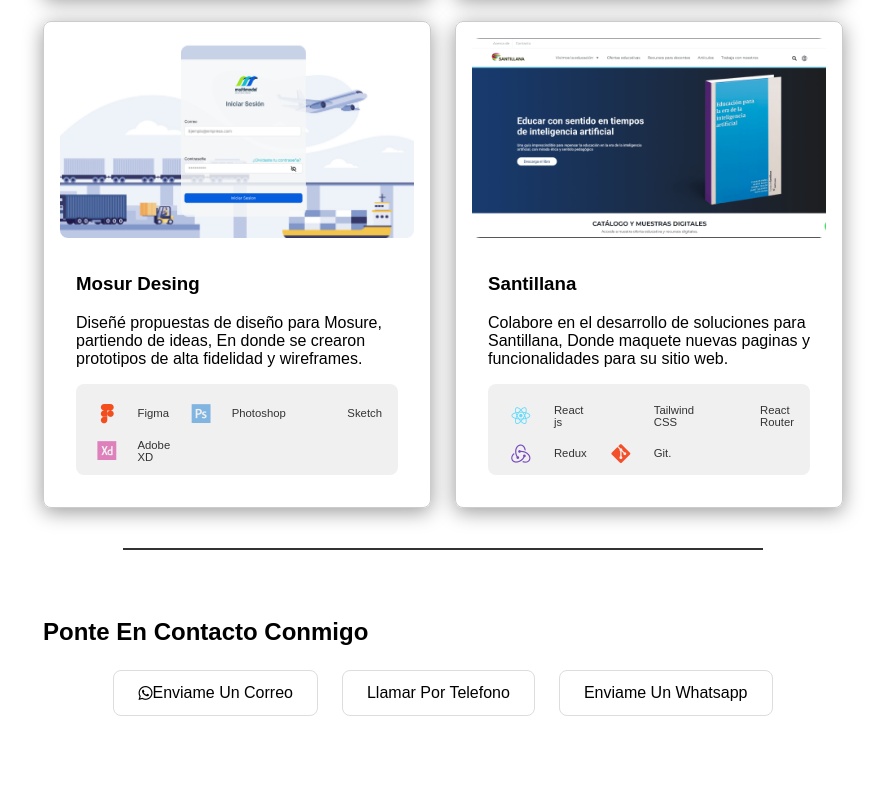
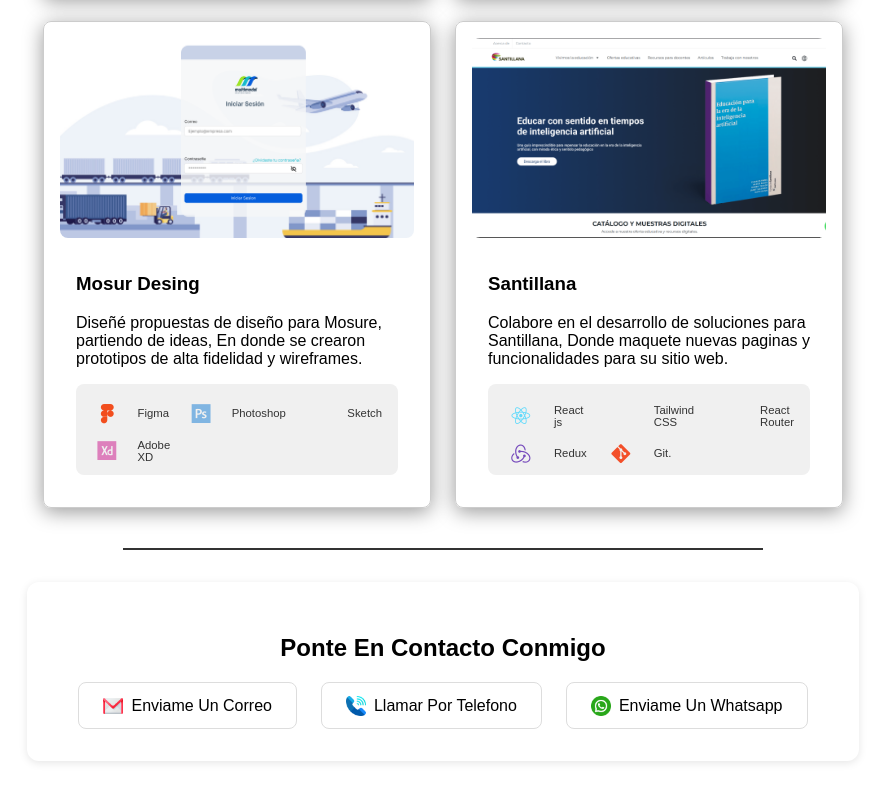
Before and after one commit to cesarBtoos12/Portafolio-Personal, a plain HTML site: page Index.html in a window 1280 px wide. Shown: the part 2148-2941 px from the top of the page, without its empty margins (197-1082 px from the left). Before the commit the page ends 2896 px from the top, so only its background shows below. Drawn offline with nearby package versions, Linux system fonts and the light colour scheme.

Commit message:
Correccion de la seccion de contacto

```diff
--- a/Index.html
+++ b/Index.html
@@ -135,9 +135,7 @@
         </ul>
 
         <ul class="skills-list hidden" id="software">
-          <li>
-            <i class="devicon-vscode-plain colored"></i>Visual Studio Code
-          </li>
+          <li><i class="devicon-vscode-plain colored"></i>Visual Studio Code</li>
           <li><i class="devicon-visualstudio-plain colored"></i>Visual Studio</li>
           <li><i class="devicon-git-plain colored"></i>Git</li>
           <li><i class="devicon-gitlab-plain colored"></i>Gitlab</li>
@@ -158,7 +156,6 @@
           <li><i class="devicon-laravel-plain colored"></i> Laravel</li>
           <li><i class="devicon-tailwindcss-original colored"></i> Tailwind CSS</li>
           <li><i class="devicon-framermotion-original"></i>Framer Motion</li>
-
         </ul>
       </section>
       <hr />
@@ -259,16 +256,25 @@
       <section class="contact-section">
         <h2>Ponte En Contacto Conmigo</h2>
         <div class="contact-links">
+
           <a href="mailto:cemartz120802@gmail.com">
-            <i class="fa-brands fa-whatsapp"></i>
+            <img class="gmail" src="/Assets/icons/gmail.png" alt="gmail">
             Enviame Un Correo
           </a>
-          <a href="tel:+528143144099">Llamar Por Telefono</a>
+
+          <a href="tel:+528143144099">
+             <img class="telefono" src="/Assets/icons/telefono.png" alt="icono">
+            Llamar Por Telefono
+          </a>
+
           <a href="https://wa.me/528143144099?text=Hola%20Cesar">
+          <img class="whatsapp" src="/Assets/icons/whatsapp.png" alt="icono">
             Enviame Un Whatsapp
           </a>
+
         </div>
       </section>
+
     </main>
   </body>
   <script src="Index.js"></script>
--- a/Style.css
+++ b/Style.css
@@ -172,17 +172,19 @@ body.light .skills-tabs button.active {
 
 /* Estilos generales de la sección */
 .contact-section {
-    padding: 2rem;
+    padding: 2rem 1rem;
     max-width: 800px;
-    margin: auto;
+    margin: 2rem auto;
+    border-radius: 12px;
+    box-shadow: 0 2px 8px rgba(0, 0, 0, 0.1);
+    text-align: center;
 }
 
 .contact-links {
     display: flex;
-    flex-direction: column; /* Apila los enlaces verticalmente por defecto */
-    gap: 1rem; /* Espacio entre los enlaces */
-    align-items: center; /* Centra los enlaces horizontalmente */
-    margin-top: 1.5rem; /* Espacio superior para separar del título */
+    flex-wrap: wrap;
+    justify-content: center;
+    gap: 1.5rem;
 }
 
 .contact-section a {
@@ -196,6 +198,23 @@ body.light .skills-tabs button.active {
     justify-content: center;
     width: fit-content; /* El ancho se ajusta al contenido */
     max-width: 90%; /* Evita que el enlace sea más ancho que la pantalla en móviles */
+}
+
+.whatsapp {
+  width: 20px;
+  height: 20px;
+  margin-right: 8px;
+}
+
+.gmail {
+  width: 20px;
+  height: 20px;
+  margin-right: 8px;
+}
+.telefono {
+  width: 20px;
+  height: 20px;
+  margin-right: 8px;
 }
 
 @media (min-width: 600px) { /* Puedes ajustar este breakpoint */
@@ -217,13 +236,6 @@ body.dark .contact-section a {
 body.light .contact-section a {
   color: #000;
   border-color: #ddd;
-}
-
-.icono-whatsapp {
-  width: 20px;
-  height: 20px;
-  vertical-align: middle;
-  margin-left: 6px;
 }
 
 hr {
```
